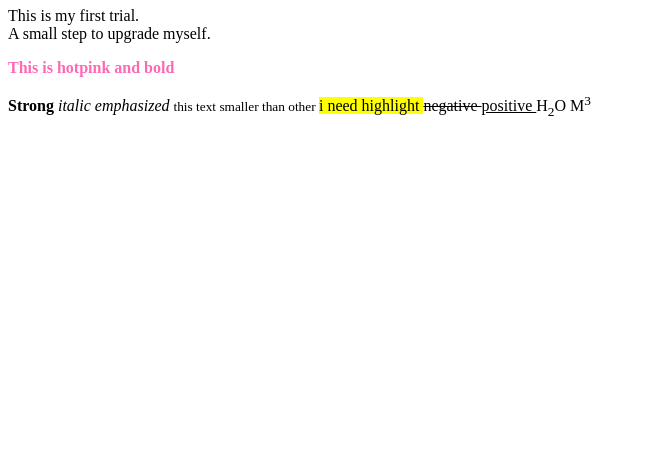
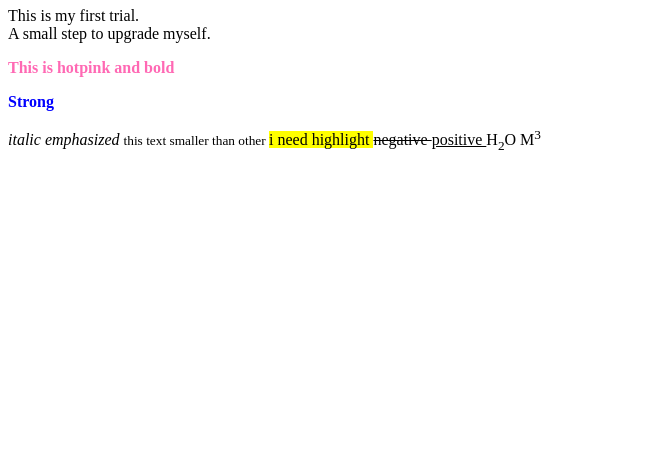
Before and after one commit to Daniedr21/playground, a plain HTML site: page Index.html in a window 1280 px wide. Shown: the part 335-800 px from the top of the page, without its empty margins (0-646 px from the left). Drawn offline with Linux system fonts and the light colour scheme.

Commit message:
colour addition

```diff
--- a/Index.html
+++ b/Index.html
@@ -5,8 +5,8 @@
         <h1 title="I'm here">First Trial</h1>
         <p> This is my first trial. <br> A small step to upgrade myself.</p>
         <p style ="color:hotpink;"> <b>This is hotpink and bold</b></p>
-        <p><strong> Strong </strong>
-        <i> italic </i>
+        <p style="color: blue;"><strong> Strong </strong></p>
+        <p><i> italic </i>
         <em> emphasized </em>
         <small> this text smaller than other </small>
         <mark> i need highlight </mark>
```
